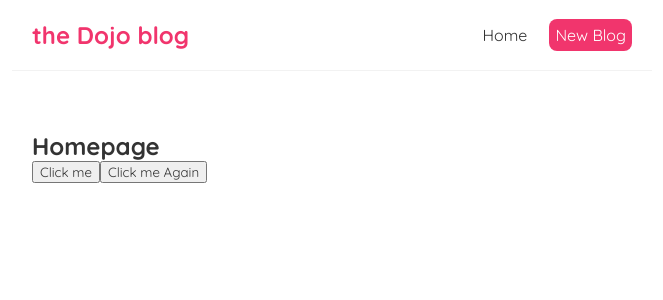
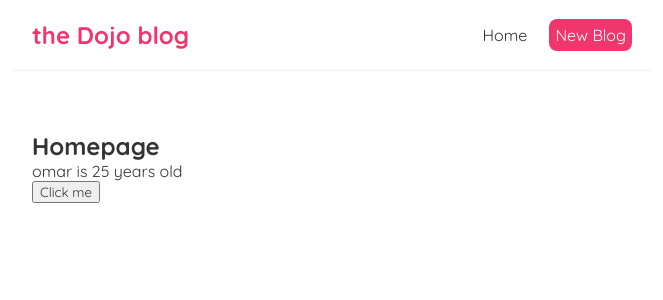
Before and after one commit to karimt201/dojo-blog, a React (Create React App) app: page / in a window 1280 px wide. Shown: the top 300 px of the page, without its empty margins (308-971 px from the left). Built offline with nearby package versions, Linux system fonts and the light colour scheme.

Commit message:
Using State (useState hook)

```diff
--- a/src/Home.js
+++ b/src/Home.js
@@ -1,17 +1,19 @@
+import { useState } from "react";
+
 const Home = () => {
-    const handleClick = (e) =>{
-        console.log('hallo',e);
-    }
-    const handleClickAgain = (name,e) => {
-        console.log('hello',name,e.target)
+
+    const [Name,setName] = useState('omar');
+    const [age ,setage] = useState(25);
+
+    const handleClick = () =>{
+     setName('Ali');
+     setage(30);
     }
     return (
         <div className="home">
             <h2>Homepage</h2>
+            <p>{Name} is {age} years old</p>
             <button onClick={handleClick}>Click me</button>
-            <button onClick={(e)=>{
-                handleClickAgain('mario',e)
-            }}>Click me Again</button>
         </div>
     );
 }
```
